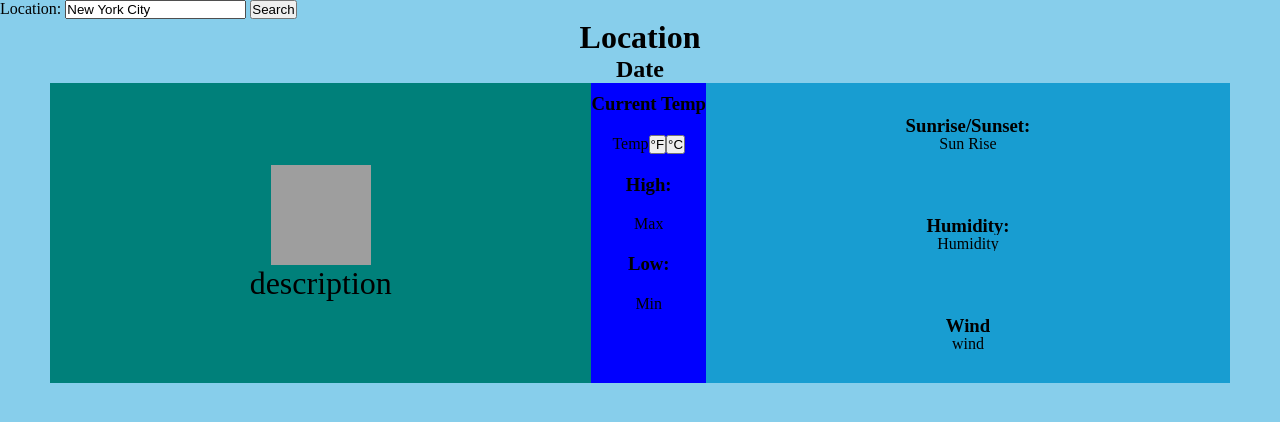
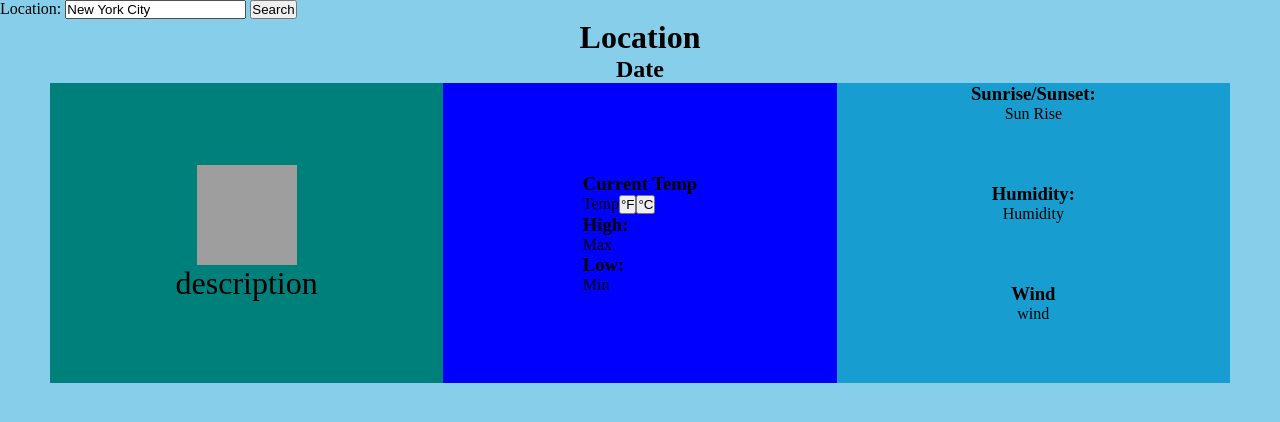
Before and after one commit to wsa138/weather-app, a website built with webpack: page src/index.html in a window 1280 px wide. Built offline with nearby package versions, Linux system fonts and the light colour scheme; no server answers; grey boxes are pictures that could not be loaded.

Commit message:
Set flex basis of summary tempSection and otherInfo so that the flex-grow for each of them can be the same.

```diff
--- a/src/index.html
+++ b/src/index.html
@@ -29,8 +29,8 @@
       </div>
     </div>
 
-    <div>
-      <div id="tempSection">
+    <div id="tempSection">
+      <div>
         <h3>Current Temp</h3>
         <div id="currentTemp">
           <p id="tempText">Temp</p>
--- a/src/style.css
+++ b/src/style.css
@@ -24,19 +24,28 @@ body {
 
 #summary {
   background-color: rgb(0, 128, 122);
+  display: flex;
+  flex-basis: 0;
   flex-grow: 1;
-  max-width: 50%;
-  display: flex;
   justify-content: space-around;
   align-items: center;
 }
 
+#tempSection {
+  display: flex;
+  flex-direction: column;
+  flex-basis: 0;
+  flex-grow: 1;
+  align-items: center;
+  justify-content: space-around;
+}
+
 #otherInfo {
   background-color: rgb(24, 157, 209);
-  flex-grow: 1;
-  max-width: 50%;
   display: flex;
   flex-direction: column;
+  flex-basis: 0;
+  flex-grow: 1;
   justify-content: space-around;
   align-items: center;
 }
@@ -47,21 +56,11 @@ body {
   align-items: center;
 }
 
-#tempSection {
-  display: flex;
-  flex-direction: column;
-  align-items: center;
-  height: 80%;
-  justify-content: space-around;
-}
-
 #otherInfo div {
   flex-grow: 1;
   display: flex;
   flex-direction: column;
   align-items: center;
-  justify-content: space-around;
-  margin: 2em 0 2em 0;
 }
 
 #currentTemp {
```
Also changed, not shown: dist/index.html, dist/main.js.
